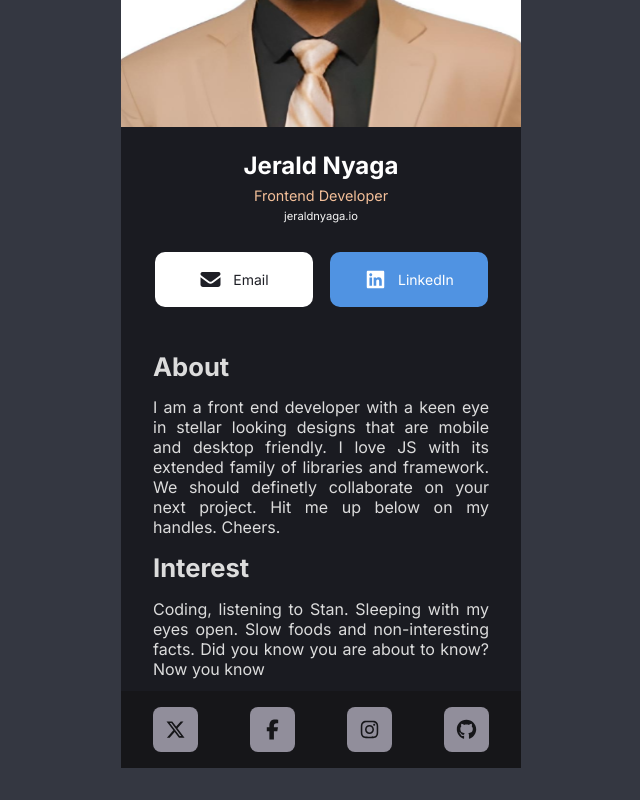
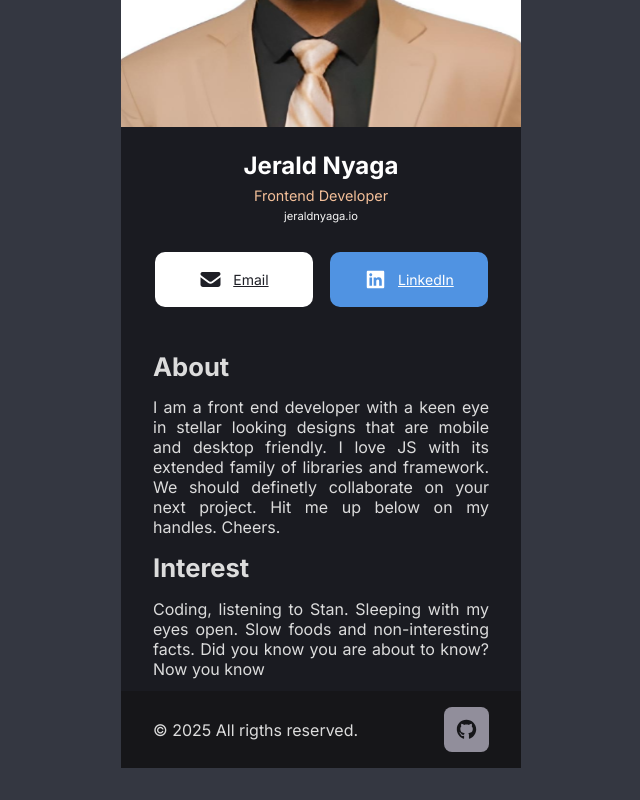
Before and after one commit to JeraldNyaga/demo-business-card, a React (Vite) app: page / in a window 1280 px wide. Shown: the part 222-1022 px from the top of the page, without its empty margins (319-959 px from the left). Built offline with nearby package versions, Linux system fonts and the light colour scheme.

Commit message:
Final piece of project

```diff
--- a/src/components/Footer.jsx
+++ b/src/components/Footer.jsx
@@ -1,28 +1,13 @@
 import Button from "./Button";
-import X from "./assets/X.svg";
-import Insta from "./assets/instagram.svg";
-import Facebook from "./assets/facebook.svg";
 import Github from "./assets/github.svg";
 
 export const Footer = () => {
 	return (
 		<footer>
-			<Button className="foot-btn" href="" logo_name="X" img={X} />
+			<p>© 2025 All rigths reserved.</p>
 			<Button
 				className="foot-btn"
-				href=""
-				logo_name="Facebook"
-				img={Facebook}
-			/>
-			<Button
-				className="foot-btn"
-				href=""
-				logo_name="Instagram"
-				img={Insta}
-			/>
-			<Button
-				className="foot-btn"
-				href=""
+				href="https://github.com/JeraldNyaga"
 				logo_name="Github"
 				img={Github}
 			/>
--- a/src/components/Header.jsx
+++ b/src/components/Header.jsx
@@ -20,6 +20,7 @@ export const Header = () => {
 						className="btn btn-email"
 						img={Email}
 						logo_name="Email"
+						href="mailto:jeraldnyaga15@gmail.com?subject=Hello"
 					>
 						<span>Email</span>
 					</Button>
@@ -27,6 +28,7 @@ export const Header = () => {
 						className="btn btn-linkedIn"
 						img={LinkedIn}
 						logo_name="LinkedIn"
+						href="https://www.linkedin.com/in/jerald-nyaga-0185451b7/"
 					>
 						<span>LinkedIn</span>
 					</Button>
```
Also changed, not shown: 1 other file (tests, documents, lock files or other folders).
